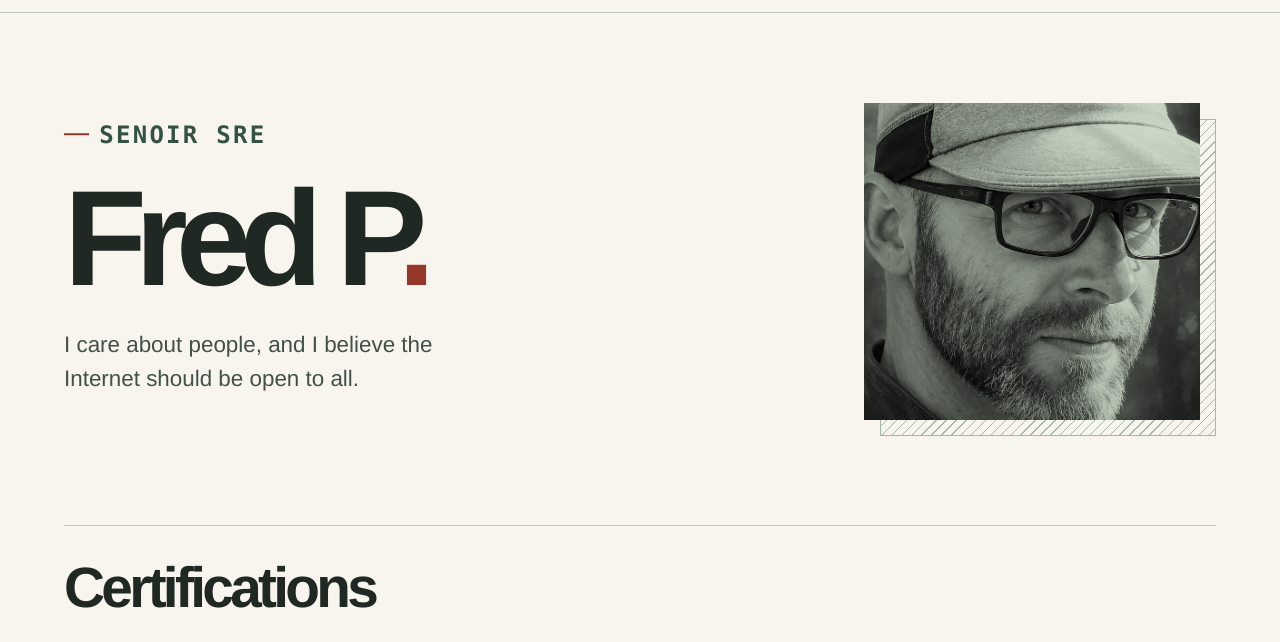
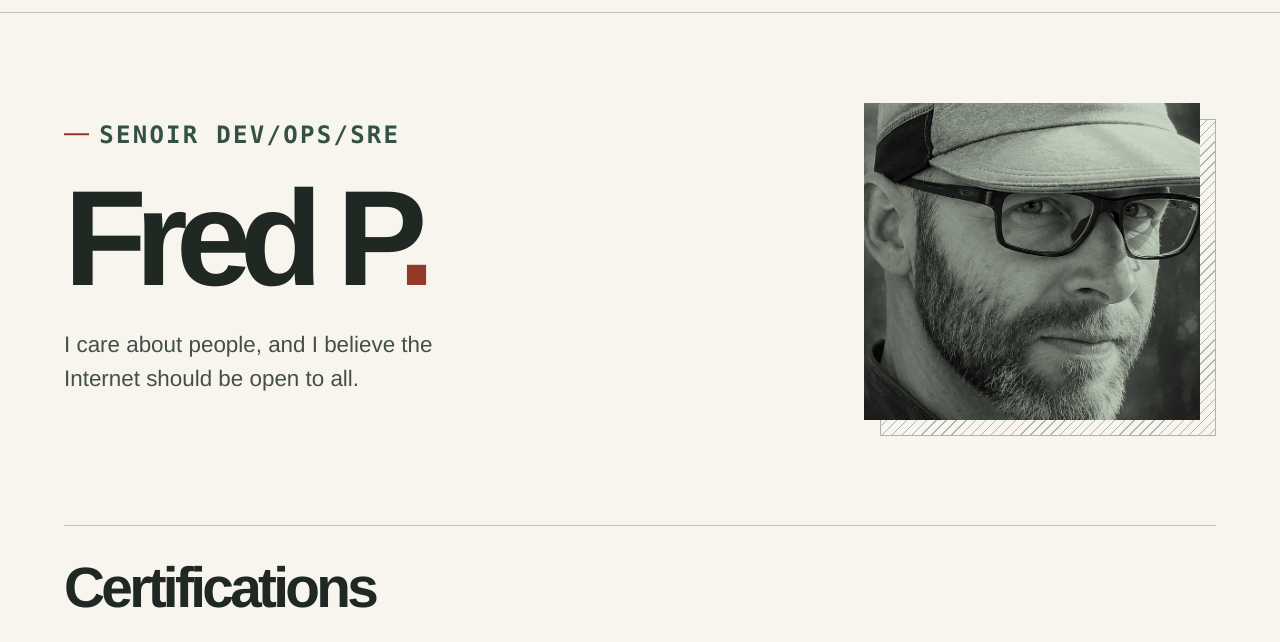
Before and after one commit to gnufred/gnufred.github.io, a plain HTML site: page docs/index.html in a window 1280 px wide. Shown: the part 60-702 px from the top of the page. Drawn offline with Linux system fonts and the light colour scheme.

Commit message:
Adjust tagline

```diff
--- a/docs/index.html
+++ b/docs/index.html
@@ -32,7 +32,7 @@
   <main id="main" tabindex="-1">
     <section class="wrap hero" aria-labelledby="intro-heading">
       <div>
-        <p class="overline">Senoir SRE</p>
+        <p class="overline">Senoir Dev/Ops/SRE</p>
         <h1 id="intro-heading">Fred P<b aria-hidden="true">.</b></h1>
         <p class="hero-description">I care about people, and I believe the Internet should be open to all.</p>
       </div>
```
